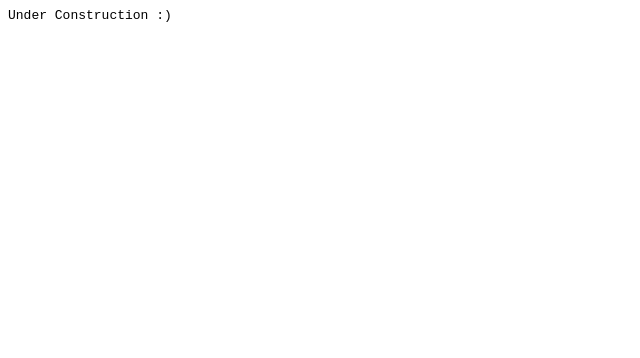
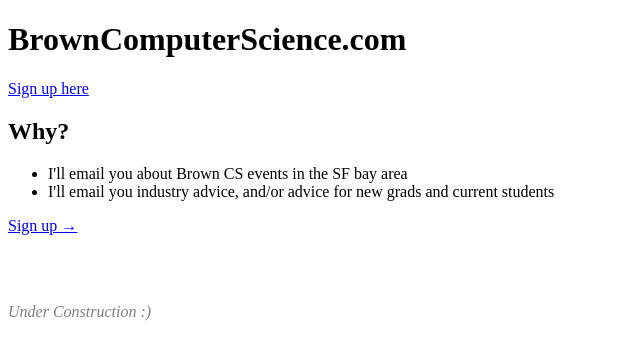
Before and after one commit to DTrejo/browncomputerscience.com, a plain HTML site: page index.html in a window 1280 px wide. Shown: the whole page, without its empty margins (0-640 px from the left). Drawn offline with Linux system fonts and the light colour scheme.

Commit message:
better index.html

```diff
--- a/index.html
+++ b/index.html
@@ -1 +1,22 @@
-<pre>Under Construction :)</pre>
+<!DOCTYPE html>
+<html>
+<head>
+  <title>BrownComputerScience.com</title>
+</head>
+<body>
+  <h1>BrownComputerScience.com</h1>
+
+  <p><a href="http://mad.ly/signups/115860/join">Sign up here</a></p>
+  <h2>Why?</h2>
+  <ul>
+    <li>I'll email you about Brown CS events in the SF bay area</li>
+    <li>I'll email you industry advice, and/or advice for new grads and current students</li>
+  </ul>
+  <p><a href="http://mad.ly/signups/115860/join">Sign up &rarr;</a></p>
+  <br>
+  <br>
+  <p>
+    <em style="color: gray">Under Construction :)</em>
+  </p>
+</body>
+</html>
```
